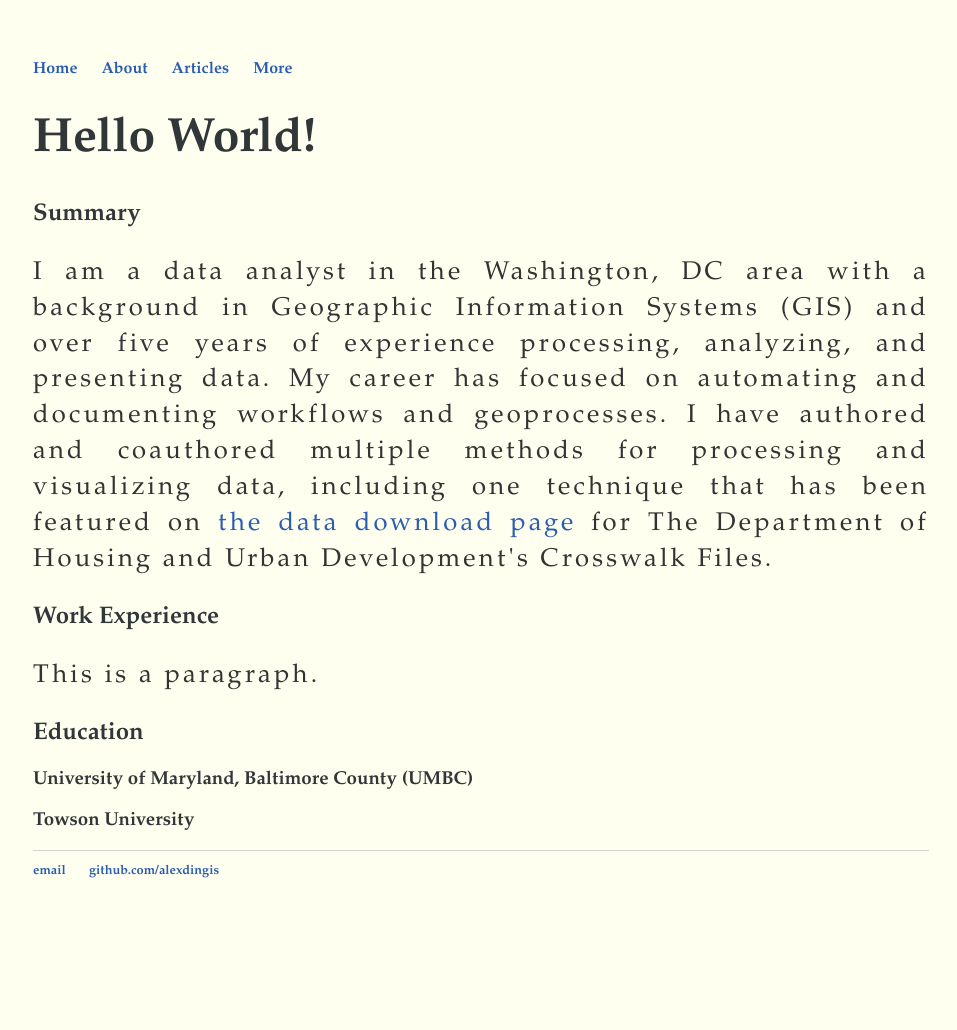
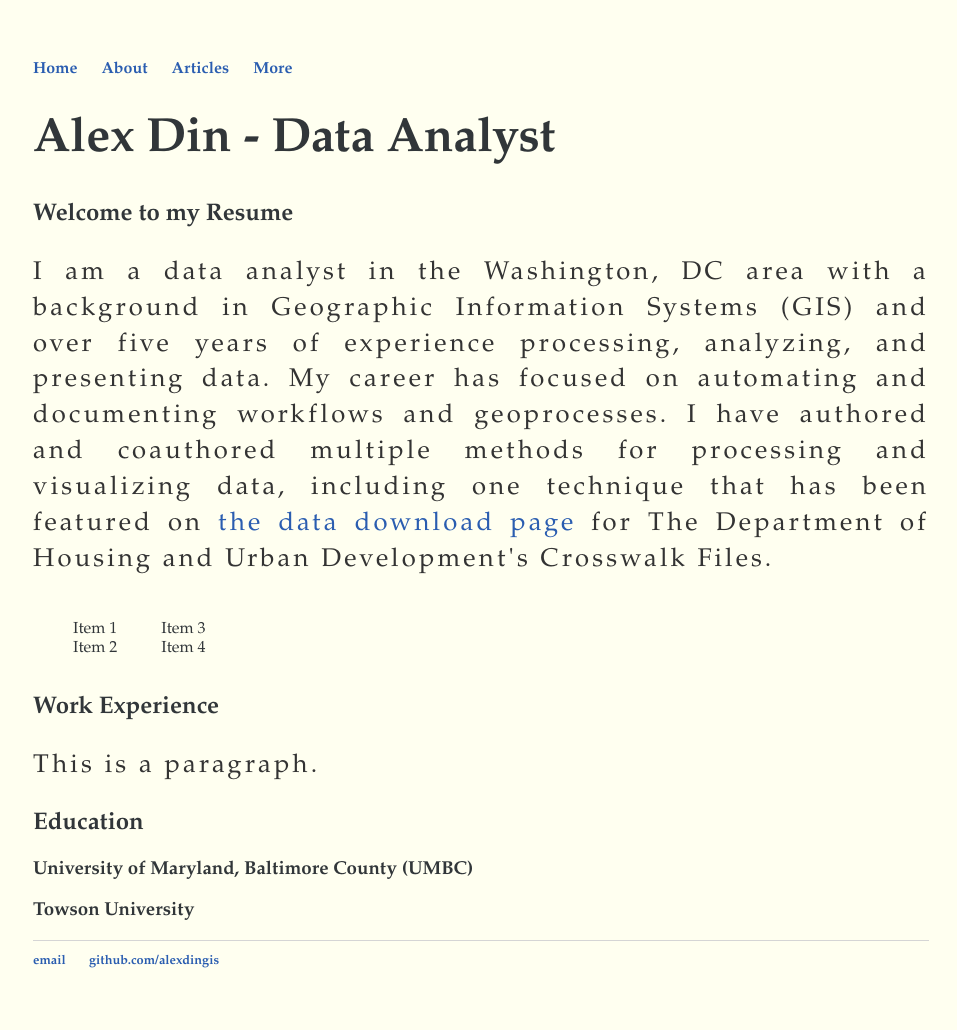
Before and after one commit to alexdingis/alexdingis.github.io, a Jekyll site: the page built from index.html, in a window 1280 px wide. Shown: the whole page, without its empty margins (159-1116 px from the left). Built offline with Jekyll 4.4.1, drawn with Linux system fonts in a browser that asks for light colours; before the commit the page ends 940 px from its top, so only the background shows below that.

Commit message:
Update index.html

```diff
--- a/index.html
+++ b/index.html
@@ -3,9 +3,19 @@ layout: default
 title: Alex Din
 ---
 <div class="blurb">
-	<h1>Hello World!</h1>
-	<h2>Summary</h2>
+	<h1>Alex Din - Data Analyst</h1>
+	<h2>Welcome to my Resume</h2>
 	<p align="justify">I am a data analyst in the Washington, DC area with a background in Geographic Information Systems (GIS)  and over five years of experience processing, analyzing, and presenting data. My career has focused on automating and documenting workflows and geoprocesses. I have authored and coauthored multiple methods for processing and visualizing data, including one technique that has been featured on <a href="https://www.huduser.gov/portal/datasets/usps_crosswalk.html" target="_blank">the data download page</a> for The Department of Housing and Urban Development's Crosswalk Files.</p>
+	<span>
+		<ul style="list-style-type: none; display: inline-block;">
+			<li>Item 1</li>
+			<li>Item 2</li>
+		</ul>
+		<ul style="list-style-type: none; display: inline-block;">
+			<li>Item 3</li>
+			<li>Item 4</li>
+		</ul>
+	<span>
 	<h2>Work Experience</h2>
 	<p>This is a paragraph.</p>
 	<h2>Education</h2>
```
